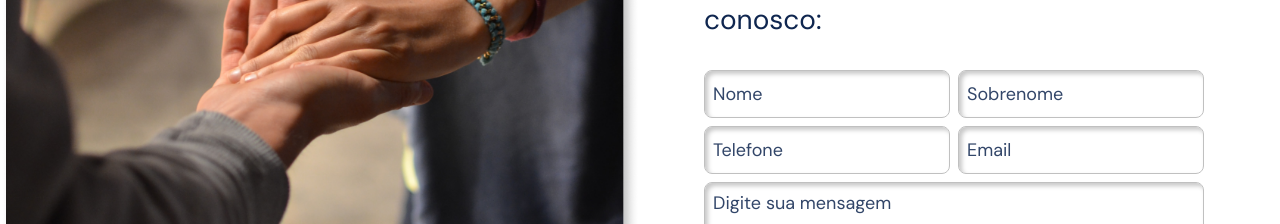
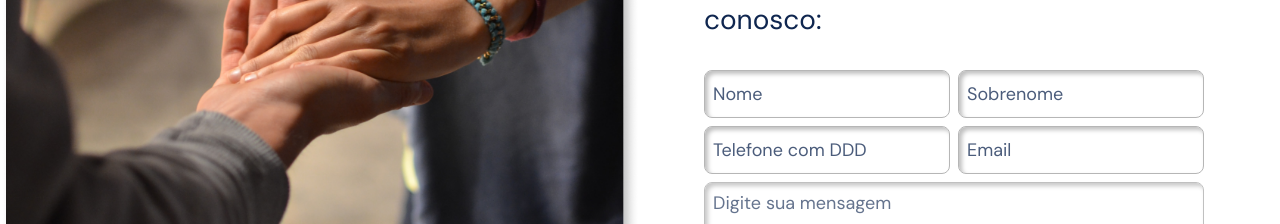
Before and after one commit to julianapedroso/cenef-web, a React (Create React App) app: page /sejavoluntario in a window 1280 px wide. Shown: the part 446-670 px from the top of the page. Built offline with nearby package versions, Linux system fonts and the light colour scheme.

Commit message:
Ajustes de informaçoes do .env

```diff
--- a/src/pages/Volunteer/index.js
+++ b/src/pages/Volunteer/index.js
@@ -1,21 +1,19 @@
 import VolunteerImg from "../../assets/voluntario.png";
 import { Image, Main, Section } from "./styles";
 import emailjs from 'emailjs-com';
-import { config } from 'dotenv'
-
-config()
 
 const Volunteer = () => {
 
   function sendEmail(e) {
     e.preventDefault();
 
-    emailjs.sendForm('service_80h12o8', 'template_e9qoe9e', e.target, process.env.REACT_APP_USER_ID)
+    emailjs.sendForm('service_xst70r8', 'template_2tx0qih', e.target, process.env.REACT_APP_USER_ID)
       .then((result) => {
           console.log(result.text);
           alert("Mensagem enviada com sucesso!")
       }, (error) => {
-          console.log(error.text);
+          alert("Nosso sistema está inoperante no momento, tente novamente mais tarde!")
+          console.log(error.text)
       });
       e.target.reset()
   }
@@ -34,11 +32,11 @@ const Volunteer = () => {
             <p>Quer fazer parte? Entre em contato conosco:</p>
           </div>
           <form onSubmit={sendEmail}>
-            <input name="name" placeholder="Nome" />
-            <input name="lastname" placeholder="Sobrenome" />
-            <input name="phone" placeholder="Telefone" />
-            <input name="email" placeholder="Email" />
-            <textarea name="message" placeholder="Digite sua mensagem " />
+            <input required type="text" name="name" placeholder="Nome" />
+            <input required type="text" name="lastname" placeholder="Sobrenome" />
+            <input required type="tel" name="phone" placeholder="Telefone com DDD" />
+            <input required type="email" name="email" placeholder="Email" />
+            <textarea required type="text" name="message" placeholder="Digite sua mensagem " />
             <button type='submit'>Enviar</button>
           </form>
         </div>
--- a/src/pages/Volunteer/styles.js
+++ b/src/pages/Volunteer/styles.js
@@ -61,16 +61,18 @@ export const Section = styled.section`
         ::placeholder,
         ::-webkit-input-placeholder {
           color: #0f264f;
+          opacity: 0.75;
         }
         :-ms-input-placeholder {
           color: #0f264f;
+          opacity: 0.75;
         }
 
         width: calc(50% - 4px);
         max-width: 250px;
         height: 48px;
         background: #ffffff;
-        opacity: 0.85;
+
         border: 1px solid #b6b6b6;
         box-sizing: border-box;
         box-shadow: inset 3px 3px 4px rgba(0, 0, 0, 0.25);
@@ -107,9 +109,11 @@ export const Section = styled.section`
         ::placeholder,
         ::-webkit-input-placeholder {
           color: #0f264f;
+          opacity: 0.75;
         }
         :-ms-input-placeholder {
           color: #0f264f;
+          opacity: 0.75;
         }
       }
 
```
Also changed, not shown: 1 other file (tests, documents, lock files or other folders).
